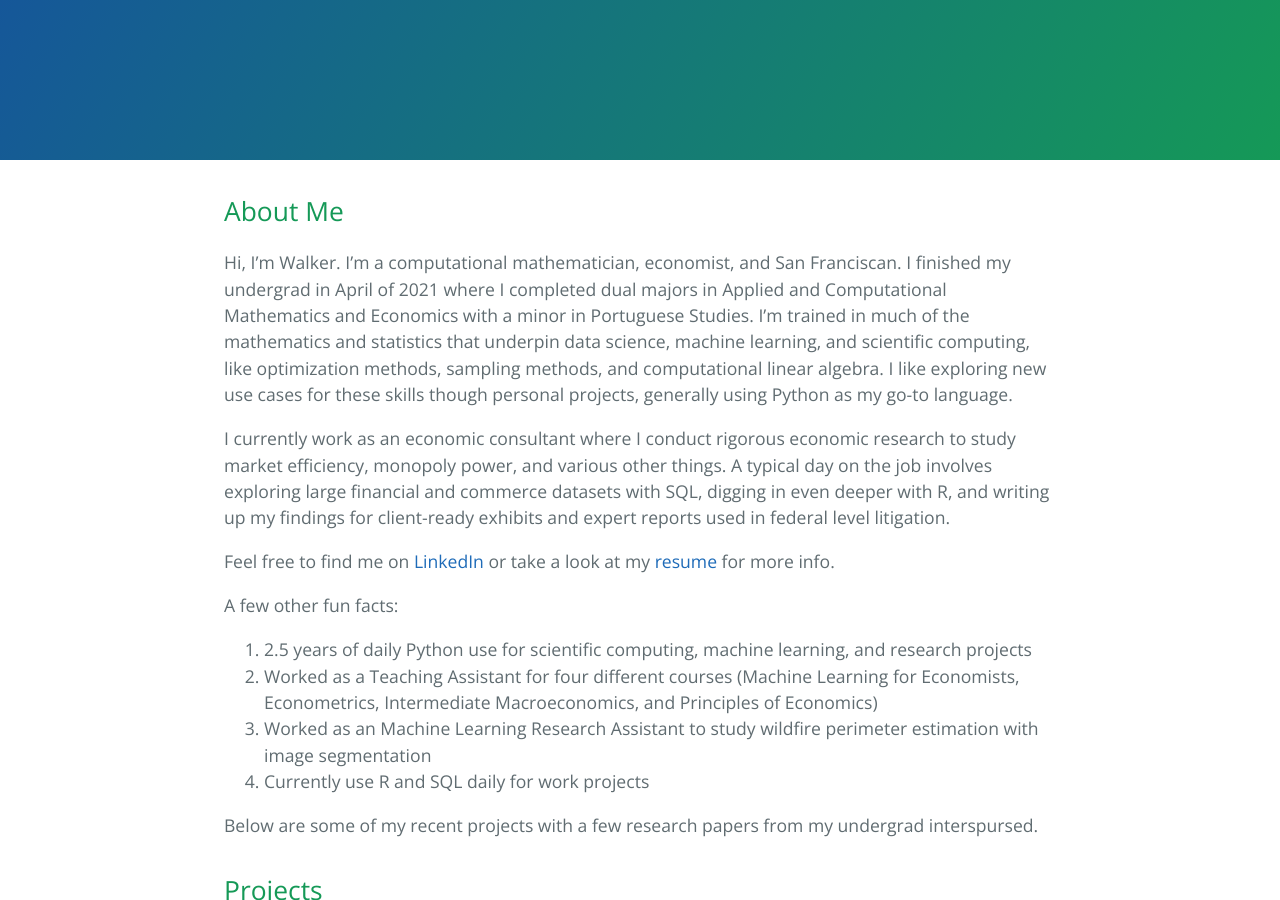
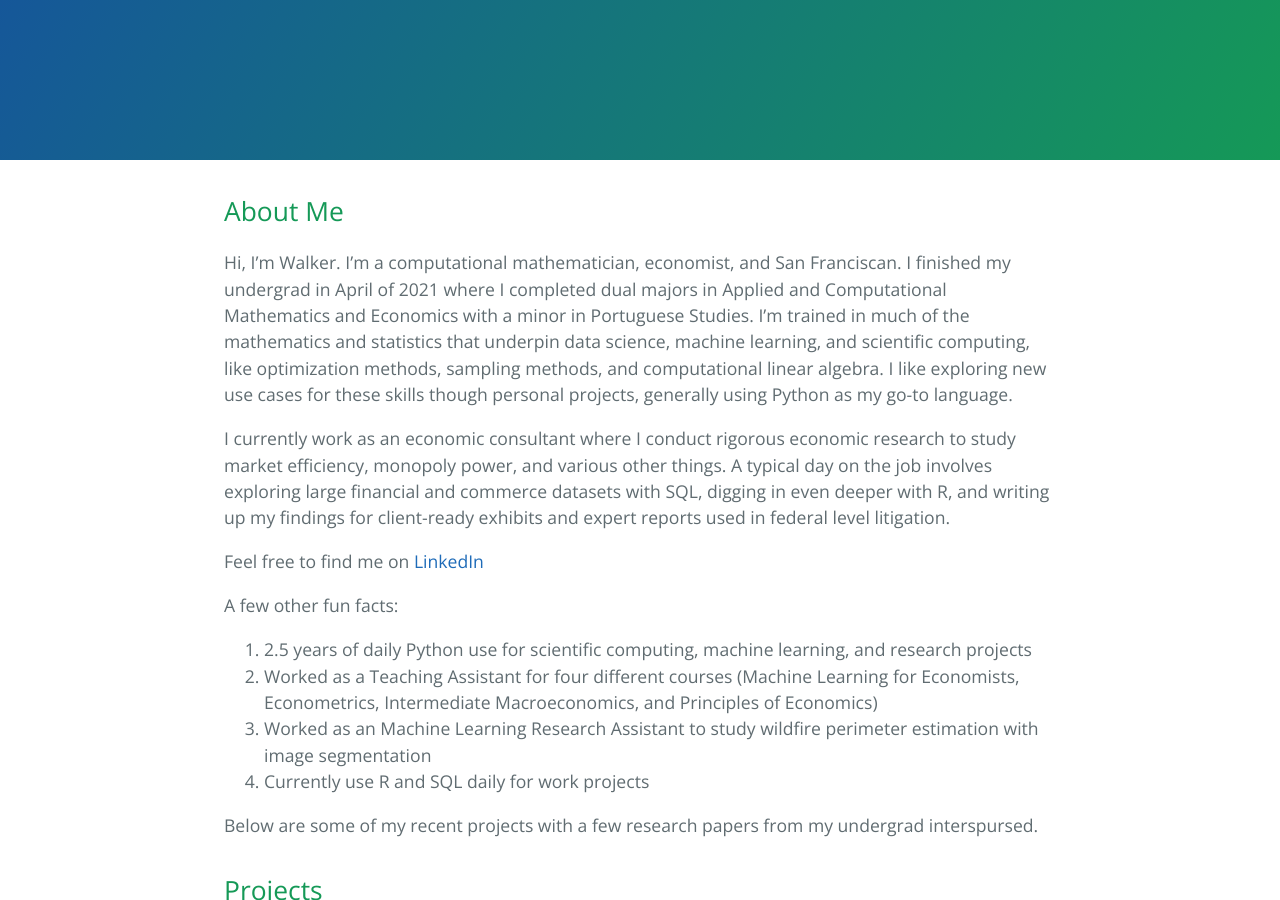
Before and after one commit to walkerhughes/portfolio, a Jekyll site: the page built from index.md, in a window 1280 px wide and 900 px high. Built offline with Jekyll 4.4.1, drawn with Linux system fonts in a browser that asks for light colours; our own code applies the rules of GitHub Pages for plain Markdown files.

Commit message:
resume updates

```diff
--- a/index.md
+++ b/index.md
@@ -9,7 +9,7 @@ Hi, I'm Walker. I'm a computational mathematician, economist, and San Franciscan
 I currently work as an economic consultant where I conduct rigorous economic research to study market efficiency, monopoly power, and various other things. A typical day on the job involves exploring large financial and commerce datasets with SQL, digging in even deeper with R, and writing up my findings for client-ready exhibits and expert reports used in federal level litigation.
 
 
-<p>Feel free to find me on <a href="https://www.linkedin.com/in/walker-hughes/">LinkedIn</a> or take a look at my <a href="./Hughes, Walker.pdf">resume</a> for more info.</p>
+<p>Feel free to find me on <a href="https://www.linkedin.com/in/walker-hughes/">LinkedIn</a></p>
 
 
 A few other fun facts:
```
Also changed, not shown: 1 other file.
